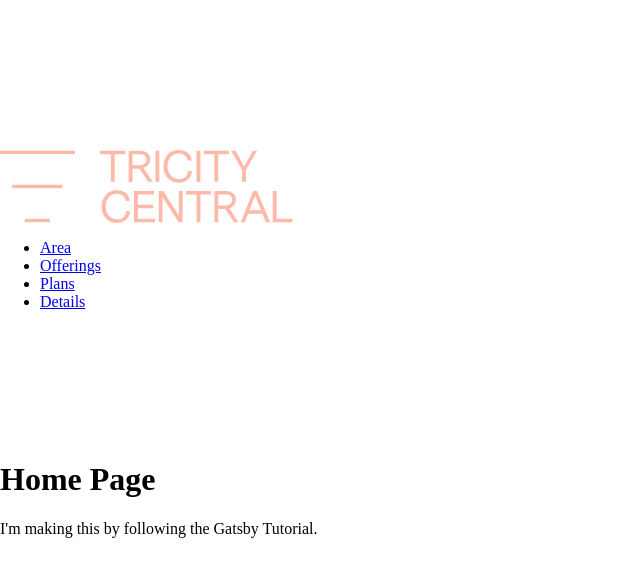
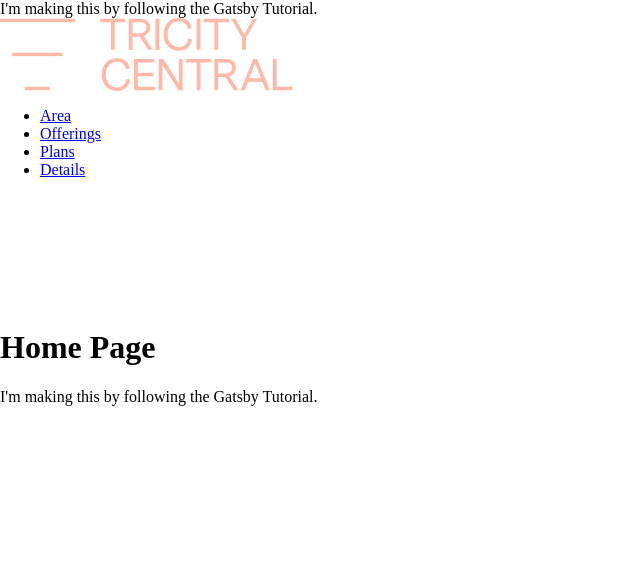
Before and after one commit to pournami17/gatsby-site, a Gatsby site: page / in a window 1280 px wide. Shown: the whole page, without its empty margins (0-640 px from the left). Built offline with nearby package versions, Linux system fonts and the light colour scheme; Gatsby itself is replaced by a stand-in of ours; a web font is replaced by a local one.

Commit message:
adding graphQL queries

```diff
--- a/gatsby-config.js
+++ b/gatsby-config.js
@@ -1,6 +1,7 @@
 module.exports = {
   siteMetadata: {
     title: "My First Gatsby Site",
+    description: "I'm making this by following the Gatsby Tutorial."
   },
   plugins: [
     "gatsby-plugin-image",
--- a/src/components/layout.js
+++ b/src/components/layout.js
@@ -1,14 +1,29 @@
 import * as React from 'react'
-import { Link } from 'gatsby'
+import { Link, useStaticQuery, graphql } from 'gatsby'
 import '../css/typography.css'
 import * as styles from "./layout.module.css"
 import { StaticImage } from 'gatsby-plugin-image'
 
 const Layout = ({ pageTitle, children }) => {
+
+  const data = useStaticQuery(graphql`
+    query {
+      site {
+        siteMetadata {
+          description
+          title
+        }
+      }
+    }
+  `)
+
+  console.log(data)
+
+
   return (
     <div className={styles.container}>
-      <title>{pageTitle}</title>
-
+      <title>{pageTitle} | {data.site.siteMetadata.title} </title>
+      <div>{data.site.siteMetadata.description}</div>
       <header>
           <div className={styles.headerWrapper}>
               <div className={styles.headerLeft}>
--- a/src/pages/area.js
+++ b/src/pages/area.js
@@ -6,12 +6,9 @@
 const Area = () => {
   return (
 
-    <main>
         <Layout pageTitle="Area">
             <p>Area</p>
         </Layout>
-
-    </main>
   )
 }
 // Step 3: Export your component
--- a/src/pages/details.js
+++ b/src/pages/details.js
@@ -6,13 +6,11 @@
 const Details = () => {
   return (
 
-    <main>
         <Layout pageTitle="Details">
             <p>Details</p>
         </Layout>
 
-    </main>
-  )
+    )
 }
 // Step 3: Export your component
 export default Details
--- a/src/pages/index.js
+++ b/src/pages/index.js
@@ -5,15 +5,9 @@
 // Step 2: Define your component
 const IndexPage = () => {
   return (
-    <main>
     <Layout pageTitle="Home Page">
       <p>I'm making this by following the Gatsby Tutorial.</p>
     </Layout>
-      {/* <title>Home Page</title>
-      <h1>Welcome to my Gatsby site!</h1>
-      <Link to="/about">About</Link>
-      <p>I'm making this by following the Gatsby Tutorial.</p> */}
-    </main>
   )
 }
 // Step 3: Export your component
--- a/src/pages/offerings.js
+++ b/src/pages/offerings.js
@@ -6,12 +6,10 @@
 const Offerings = () => {
   return (
 
-    <main>
         <Layout pageTitle="Offerings">
             <p>Offerings</p>
         </Layout>
 
-    </main>
   )
 }
 // Step 3: Export your component
--- a/src/pages/plans.js
+++ b/src/pages/plans.js
@@ -6,12 +6,10 @@
 const Plans = () => {
   return (
 
-    <main>
         <Layout pageTitle="Plans">
             <p>Plans</p>
         </Layout>
 
-    </main>
   )
 }
 // Step 3: Export your component
```
